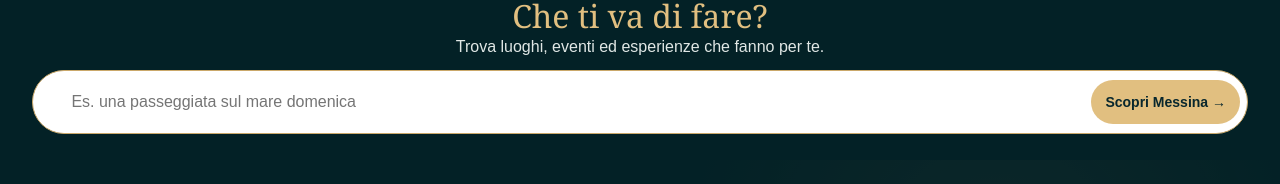
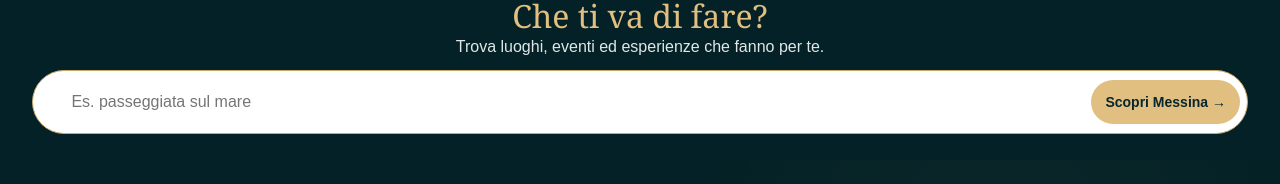
Before and after one commit to giovannibrunetto/bimaris-platform, a Next.js app in the folder apps/web/: page / in a window 1280 px wide. Shown: the part 458-642 px from the top of the page. Built offline with nearby package versions, Linux system fonts and the light colour scheme; no server answers.

Commit message:
fix(qa): shorten search example to fit narrow screens

```diff
--- a/apps/web/app/cerca/SearchForm.tsx
+++ b/apps/web/app/cerca/SearchForm.tsx
@@ -4,7 +4,7 @@ export default function SearchForm({ query = "" }: { query?: string }) {
     <form action="/cerca" method="get" className="territory-search-form" role="search">
       <label className="sr-only" htmlFor="territory-query">Cerca luoghi, eventi ed esperienze</label>
       <input id="territory-query" name="q" type="search" defaultValue={query} required maxLength={180}
-        placeholder="Es. una passeggiata sul mare domenica" />
+        placeholder="Es. passeggiata sul mare" />
       <button type="submit">Scopri Messina <span aria-hidden="true">→</span></button>
     </form>
   );
```
